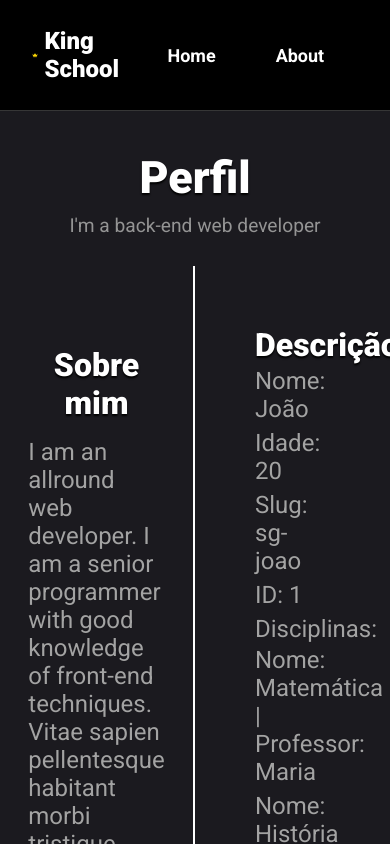
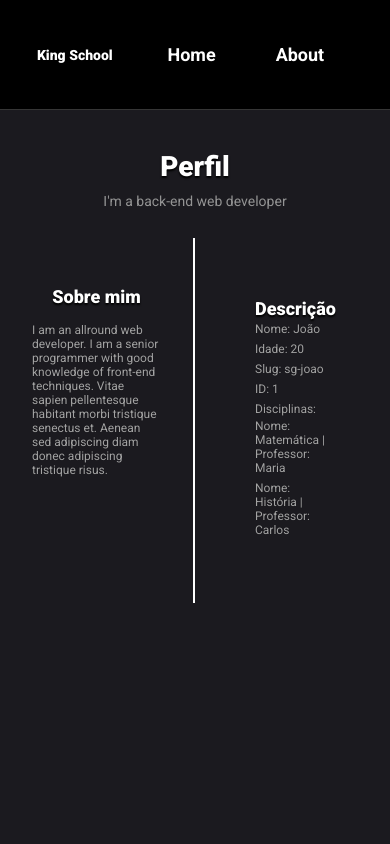
Before and after one commit to Allan182/Projeto-Miltin-React-JS, a React (Create React App) app: page /alunos/1 in a window 390 px wide. Built offline with nearby package versions, Linux system fonts and the light colour scheme.

Commit message:
ADD Responsive Mode

```diff
--- a/package.json
+++ b/package.json
@@ -9,7 +9,7 @@
     "react": "^18.2.0",
     "react-dom": "^18.2.0",
     "react-router-dom": "^6.14.0",
-    "react-scripts": "5.0.1",
+    "react-scripts": "^5.0.1",
     "web-vitals": "^2.1.4"
   },
   "scripts": {
--- a/src/componentes/Aluno/Aluno.module.css
+++ b/src/componentes/Aluno/Aluno.module.css
@@ -3,17 +3,17 @@ a {
     color: #565656;
 }
 
-p{
+p {
     padding: 3px 0;
 }
 
 
-h2{
+h2 {
     text-align: center;
     font-size: 24px;
     font-weight: bold;
     color: #393939;
-    padding: 5px 0 ;
+    padding: 5px 0;
 }
 
 .post {
@@ -45,3 +45,31 @@ span.slug {
     font-style: italic;
     font-weight: 600;
 }
+
+
+@media only screen and (max-width: 630px) {
+    .post {
+        height: 40vh;
+        width: 70%;
+    }
+}
+
+@media only screen and (max-width: 500px) {
+    .post {
+        height: 45vh;
+
+    }
+}
+
+
+@media only screen and (max-width: 400px) {
+    .post {
+        height: 50vh;
+    }
+}
+
+@media only screen and (max-width: 350px) {
+    .post {
+        height: 60vh;
+    }
+}
--- a/src/componentes/Header/Header.module.css
+++ b/src/componentes/Header/Header.module.css
@@ -1,4 +1,4 @@
-header{
+header {
     margin-bottom: 2.5rem;
 }
 
@@ -13,12 +13,13 @@ header{
     padding: 1.5rem;
 }
 
-.title{
+.title {
     width: 20vw;
     display: flex;
     align-items: center;
     justify-content: center;
 }
+
 .logo {
     display: flex;
     align-items: center;
@@ -26,7 +27,7 @@ header{
     font-size: 24px;
 }
 
-.logoKing{
+.logoKing {
     margin-right: 5px;
     display: flex;
     width: 2.3vw;
@@ -54,3 +55,38 @@ header{
 .container a:hover {
     color: rgb(178, 178, 178);
 }
+
+
+@media only screen and (max-width: 760px) {
+    .logo {
+        font-size: 16px;
+    }
+
+}
+
+@media only screen and (max-width: 650px) {
+    .logo {
+        font-size: 18px;
+    }
+
+    .title img {
+        display: none;
+    }
+}
+
+@media only screen and (max-width: 500px) {
+    .logo {
+        font-size: 14px;
+    }
+
+    .title img {
+        display: none;
+    }
+}
+
+
+@media only screen and (max-width: 350px) {
+    .logo {
+        font-size: 12px;
+    }
+}
--- a/src/componentes/ListagemAlunos/ListagemAlunos.module.css
+++ b/src/componentes/ListagemAlunos/ListagemAlunos.module.css
@@ -14,3 +14,38 @@
     padding: 20px;
     text-align: center;
 }
+
+@media only screen and (max-width: 650px) {
+    .titleList {
+        font-size: 2.2rem;
+
+    }
+}
+
+@media only screen and (max-width: 630px) {
+    .titleList {
+        font-size: 2rem;
+        width: 70%;
+    }
+}
+
+
+@media only screen and (max-width: 400px) {
+    .titleList {
+        font-size: 1.6rem;
+    }
+}
+
+@media only screen and (max-width: 300px) {
+    .titleList {
+        font-size: 1.3rem;
+
+    }
+}
+
+@media only screen and (max-width: 500px) {
+    .post {
+        height: 45vh;
+
+    }
+}
--- a/src/componentes/ListagemAlunos/index.js
+++ b/src/componentes/ListagemAlunos/index.js
@@ -2,9 +2,8 @@
 import styles from './ListagemAlunos.module.css'
 import alunos from '../../json/alunos.json'
 import Aluno from '../Aluno'
-import { Link } from 'react-router-dom'
 
-export default function ListagemDeAlunos(props) {
+export default function ListagemDeAlunos() {
 
     return (
 
--- /dev/null
+++ b/src/paginas/About/About.module.css
@@ -0,0 +1,165 @@
+.about {
+    width: 100%;
+    height: 100vh;
+    display: flex;
+    flex-direction: column;
+    align-items: center;
+}
+
+.title {
+    padding: 0px 2.3rem;
+    color: #ffffff;
+    font-size: 3em;
+    text-shadow: 3px 3px 5px rgb(0, 0, 0);
+}
+
+.paragraph {
+    width: 30%;
+    background-color: white;
+    font-size: 18px;
+    letter-spacing: 1.5px;
+    padding: 20px 35px;
+    color: rgb(45, 45, 45);
+    text-shadow: 1px 1px 1px rgba(0, 0, 0, 0.5);
+}
+
+.paragraph h1 {
+    text-align: center;
+    padding: 15px;
+}
+
+.containerImage {
+    width: 60%;
+    background-image: url(https://img.freepik.com/premium-photo/group-happy-young-students-university_85574-4531.jpg?w=2000);
+    background-repeat: no-repeat;
+    background-size: cover;
+    height: 55vh;
+}
+
+.subtitle {
+    color: rgb(174, 174, 174);
+    padding: 1rem;
+    margin-bottom: 1.3rem;
+}
+
+.container {
+    display: flex;
+    justify-content: center;
+    width: 100%;
+    padding-bottom: 2.5rem
+}
+
+@media only screen and (max-width: 1150px) {
+    .container {
+        width: 80%;
+    }
+
+    .paragraph {
+        font-size: 12px;
+        text-shadow: none;
+    }
+}
+
+@media only screen and (max-width: 875px) {
+    .container {
+        width: 80%;
+    }
+
+    .paragraph {
+        font-size: 10px;
+        text-shadow: none;
+    }
+
+    .containerImage {
+        width: 350px;
+    }
+}
+
+@media only screen and (max-width: 700px) {
+    .paragraph h1 {
+        font-size: 16px;
+    }
+
+    .paragraph {
+        padding: 15px;
+        font-size: 10px;
+        text-shadow: none;
+    }
+
+    .containerImage {
+        width: 350px;
+    }
+}
+
+@media only screen and (max-width: 600px) {
+    .paragraph h1 {
+        font-size: 16px;
+    }
+
+    .paragraph {
+        font-size: 9px;
+        text-shadow: none;
+        padding: 10px;
+    }
+
+    .containerImage {
+        width: 350px;
+    }
+
+    .paragraph .about h1 {
+        font-size: 32px;
+    }
+
+    .subtitle {
+        font-size: 14px;
+    }
+}
+
+@media only screen and (max-width: 500px) {
+
+    .title {
+        font-size: 25px;
+    }
+
+    .subtitle{
+        font-size: 12px;
+    }
+    .paragraph h1 {
+        font-size: 14px;
+    }
+
+    .paragraph {
+        font-size: 8px;
+        text-shadow: none;
+        padding: 10px;
+    }
+
+}
+
+@media only screen and (max-width: 350px) {
+
+    .title {
+        font-size: 25px;
+    }
+
+    .subtitle{
+        font-size: 8.5px;
+    }
+
+    .paragraph {
+        font-size: 7.5px;
+        text-shadow: none;
+        padding: 10px;
+    }
+
+
+    .paragraph h1 {
+        font-size: 10px;
+        text-shadow: none;
+    }
+
+    .container{
+        padding: 0;
+    }
+
+}
--- a/src/paginas/About/index.js
+++ b/src/paginas/About/index.js
@@ -1,5 +1,5 @@
 
-import styles from './Error404.module.css'
+import styles from './About.module.css'
 
 function About() {
 
@@ -14,7 +14,6 @@ function About() {
       </p>
 
       <div className={styles.container}>
-
 
         <p className={styles.paragraph}>
           <h1> King School </h1>
--- /dev/null
+++ b/src/paginas/AlunoPost/AlunoPost.module.css
@@ -0,0 +1,157 @@
+.AlunoPost {
+    display: flex;
+    width: 100%;
+    align-items: center;
+    margin: 0 auto;
+    flex-direction: column;
+}
+
+.subtitle {
+    padding: 10px;
+    color: rgb(148, 148, 148);
+    font-size: 1.2rem;
+    margin-bottom: 1.2rem;
+}
+
+.container {
+    justify-content: flex-end;
+    display: flex;
+    width: 100%;
+}
+
+.sobreMim {
+    display: flex;
+    flex-direction: column;
+    align-items: center;
+    padding: 2rem;
+    width: 50%;
+    border-right: 2px solid white;
+}
+
+.sobreMim h1 {
+    font-size: 2rem;
+    text-align: center;
+    font-weight: 900;
+    color: white;
+    text-shadow: 0px 1.5px 2px rgb(0, 0, 0);
+    text-align: center;
+    padding: 1rem;
+}
+
+
+.sobreMim p {
+    color: rgb(163, 163, 163);
+    padding: 2rem;
+    font-size: 1.5rem;
+    text-shadow: 0px 0px 1px rgba(0, 0, 0, 0.322);
+
+}
+
+.AlunoDescricao {
+    display: flex;
+    width: 50%;
+    flex-direction: column;
+    color: rgb(163, 163, 163);
+    font-size: 1.5rem;
+    border-radius: 20px;
+    padding: 60px;
+    text-shadow: 0px 0px 1px rgba(0, 0, 0, 0.322);
+
+}
+
+.AlunoDescricao h1 {
+    font-size: 2rem;
+    text-align: center;
+    font-weight: 900;
+    color: white;
+    text-shadow: 0px 1.5px 2px rgb(0, 0, 0);
+}
+
+.title {
+    text-shadow: 0px 1.5px 2px rgb(0, 0, 0);
+    color: white;
+    font-weight: 900;
+    text-align: center;
+    font-size: 2.8rem;
+}
+
+
+@media only screen and (max-width: 1050px) {
+
+    .title {
+        font-size: 30px;
+    }
+
+    .subtitle {
+        font-size: 14px;
+    }
+
+    .sobreMim h1 {
+        font-size: 22px;
+    }
+
+    .sobreMim p {
+        font-size: 18px;
+    }
+
+    .AlunoDescricao h1 {
+        font-size: 22px;
+    }
+
+    .AlunoDescricao p {
+        font-size: 18px;
+    }
+
+}
+
+
+@media only screen and (max-width: 660px) {
+
+    .sobreMim {
+        padding: 0;
+    }
+
+    .title {
+        font-size: 28px;
+    }
+
+    .subtitle {
+        font-size: 14px;
+    }
+
+    .sobreMim h1 {
+        font-size: 18px;
+    }
+
+    .sobreMim p {
+        font-size: 14px;
+    }
+
+    .AlunoDescricao h1 {
+        font-size: 18px;
+    }
+
+    .AlunoDescricao p {
+        font-size: 14px;
+    }
+
+}
+
+@media only screen and (max-width: 400px) {
+
+    .sobreMim h1 {
+        font-size: 18px;
+    }
+
+    .sobreMim p {
+        font-size: 12px;
+    }
+
+    .AlunoDescricao h1 {
+        font-size: 18px;
+    }
+
+    .AlunoDescricao p {
+        font-size: 12px;
+    }
+}
--- a/src/paginas/AlunoPost/index.js
+++ b/src/paginas/AlunoPost/index.js
@@ -1,7 +1,7 @@
 import { useParams } from "react-router-dom";
 import alunos from "../../json/alunos.json"
 import Error404 from "../Error404";
-import styles from './PostPage.module.css'
+import styles from './AlunoPost.module.css'
 
 function AlunoPost() {
 
@@ -23,7 +23,6 @@ function AlunoPost() {
         <p className={styles.subtitle}> I'm a back-end web developer </p>
 
         <div className={styles.container}>
-
           <div className={styles.sobreMim}>
             <p> <h1>  Sobre mim </h1>   I am an allround web developer. I am a senior programmer with good knowledge of front-end techniques. Vitae sapien pellentesque habitant morbi tristique senectus et. Aenean sed adipiscing diam donec adipiscing tristique risus.
             </p>
--- a/src/paginas/Error404/index.js
+++ b/src/paginas/Error404/index.js
@@ -19,7 +19,7 @@ function Error404() {
 
     </div>
 
-)
+  )
 
 
 }
```
Also changed, not shown: 1 other file (tests, documents, lock files or other folders).
